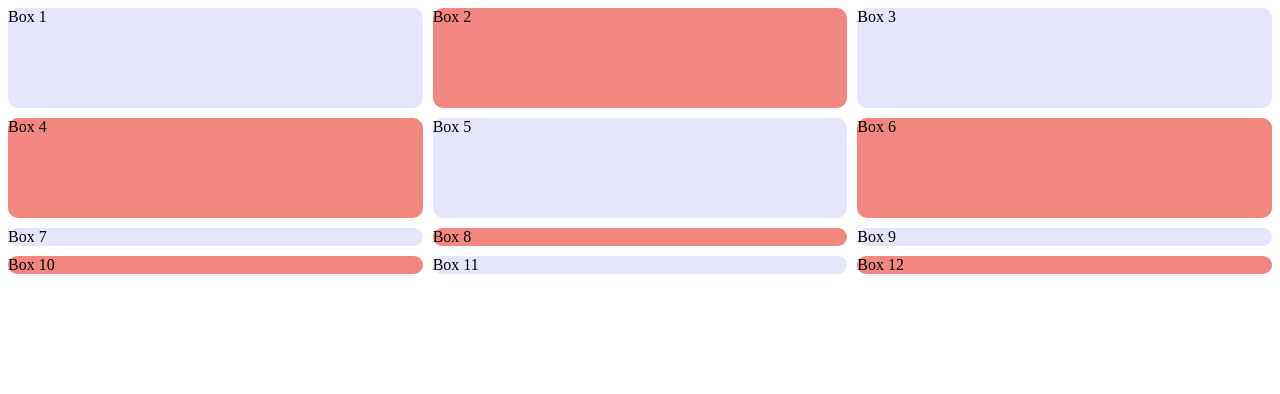
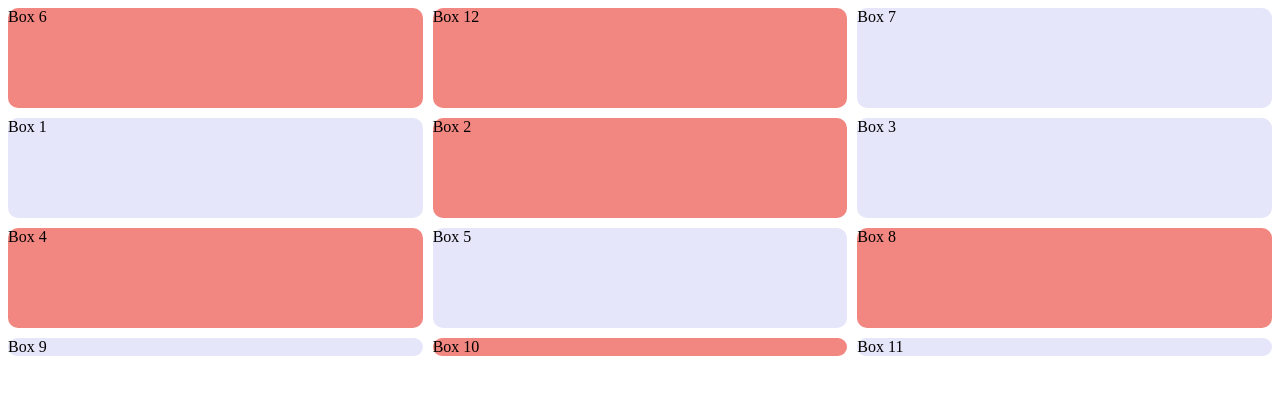
Before and after one commit to louisan9691/HTML-CSS, a plain HTML site: page grid-layout.html in a window 1280 px wide. Drawn offline with Linux system fonts and the light colour scheme.

Commit message:
css-grid order
first div: represents where to start the order.

```diff
--- a/css/grid-layout.css
+++ b/css/grid-layout.css
@@ -4,11 +4,29 @@
   grid-template-columns: 1fr 1fr 1fr;
   /*grid-template-columns: minmax(400px, 450px) 1fr 1fr;*/
   /*grid-template-columns: 100px repeat(2, 1fr 2fr);*/
-  grid-template-rows: 100px 100px;
+  grid-template-rows: 100px 100px 100px;
   /*grid-auto-rows: 100px; */ /* grids that out of defined box */
   grid-auto-rows: minmax(60,auto); /* rows expend as more content is added */
   grid-gap: 10px;
+  /*grid-auto-flow: column;*/
 }
+
+div{
+  order: 4; /* where to start the order */
+}
+div:nth-child(6){
+  order: 1;
+}
+
+div:nth-child(12){
+  order: 2;
+}
+
+div:nth-child(7){
+  order: 3;
+}
+
+
 
 .wrapper div:nth-child(odd){
   background-color: lavender;
```
